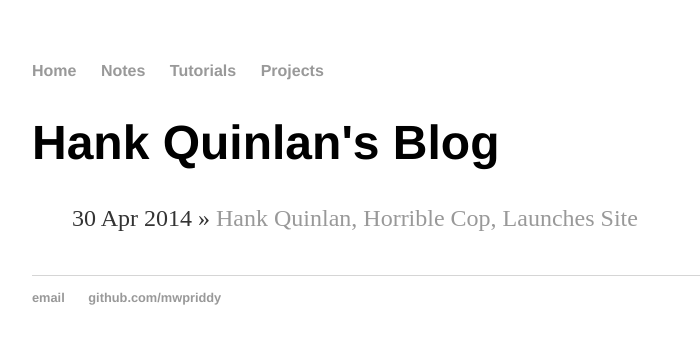
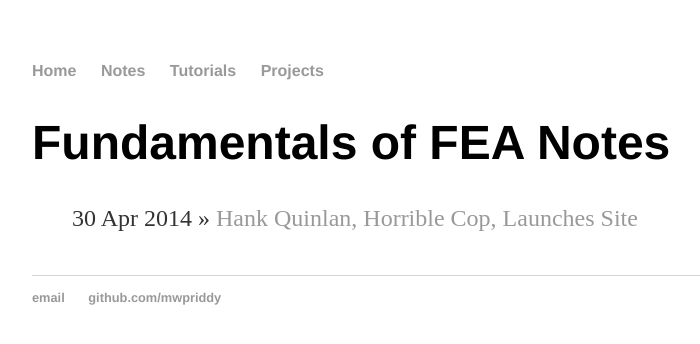
Before and after one commit to mwpriddy/FEA, a Jekyll site: the page built from notes/index.html, in a window 1280 px wide. Shown: the top 344 px of the page, without its empty margins (160-860 px from the left). Built offline with Jekyll 4.4.1, drawn with Linux system fonts in a browser that asks for light colours.

Commit message:
Update and rename blog/index.html to notes/index.html

```diff
--- a/blog/index.html
+++ b/notes/index.html
@@ -1,6 +1,6 @@
 ---
 layout: default
-title: Hank Quinlan's Blog
+title: Fundamentals of FEA Notes
 ---
 <h1>{{ page.title }}</h1>
 <ul class="posts">
```
